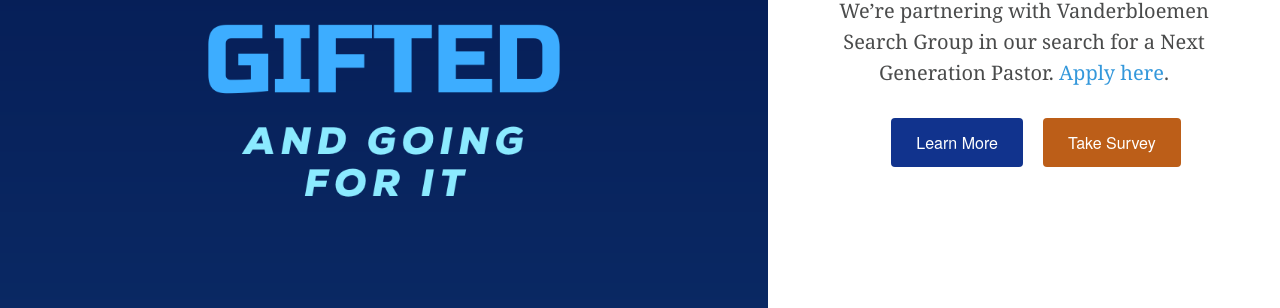
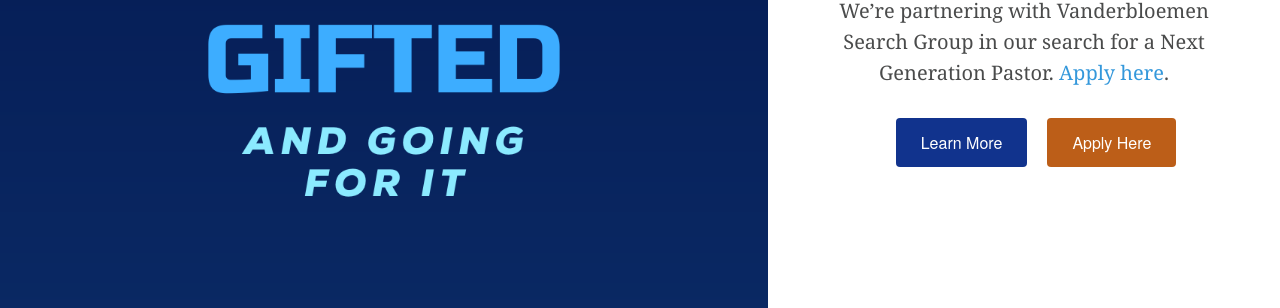
Before and after one commit to lukemoderwell/mariemont, a Jekyll site: the page built from frontpage.md, in a window 1280 px wide. Shown: the part 613-921 px from the top of the page. Built offline with Jekyll 4.4.1, drawn with Linux system fonts in a browser that asks for light colours; nearby versions of some CDN libraries.

Commit message:
Updated Frontpage

```diff
--- a/frontpage.md
+++ b/frontpage.md
@@ -5,8 +5,8 @@ permalink: "/"
 position: 0
 hero_image: "/uploads/Gifted.png"
 hasHero: true
-hero_cta_link: https://www.surveymonkey.com/r/MCCSurvey2022
-hero_cta_text: Take Survey
+hero_cta_link: https://www.vanderbloemen.com/job/mariemont-community-church-next-generation-pastor
+hero_cta_text: Apply Here
 heading: Learning to live and love in the Presence of Jesus.
 layout: home
 ---
```
